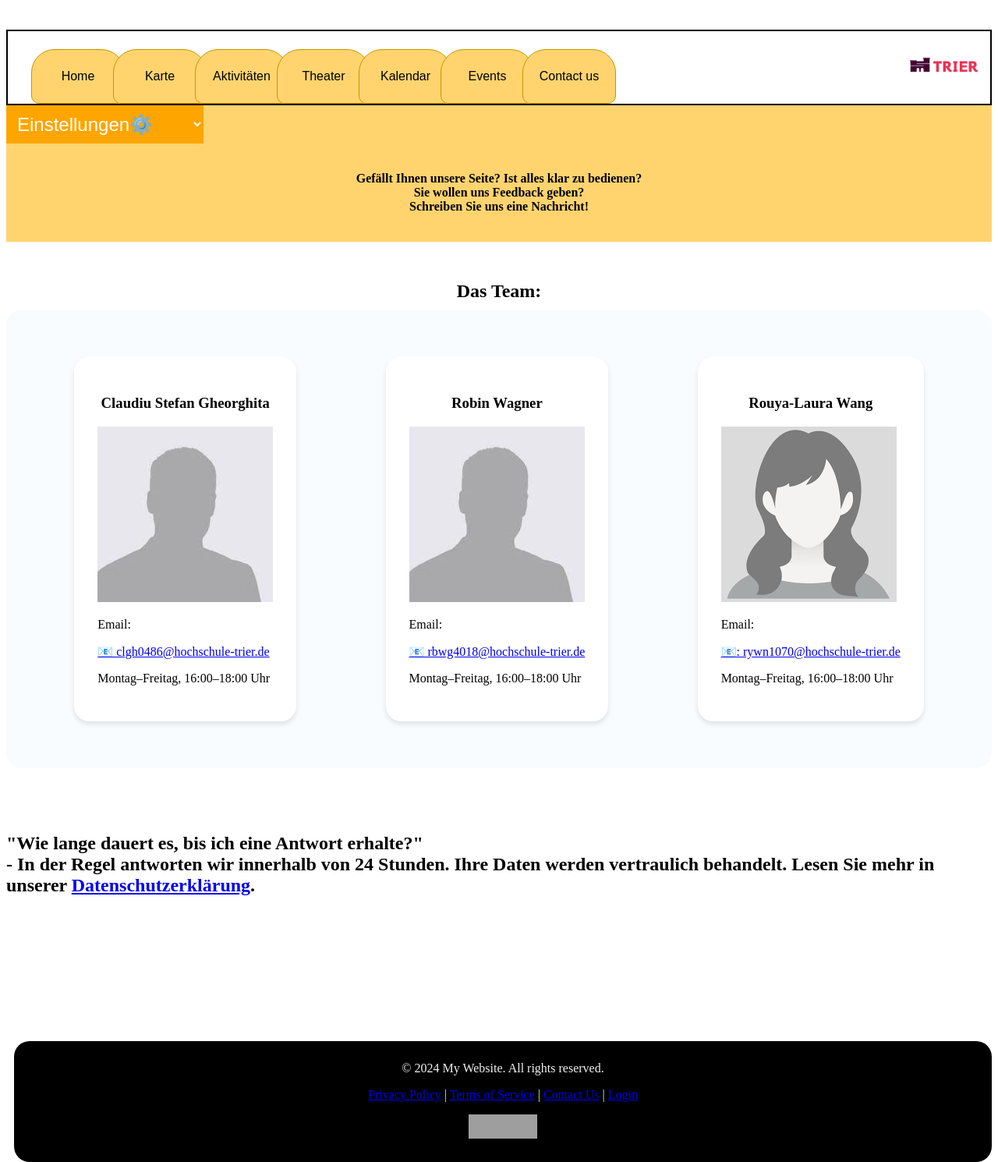
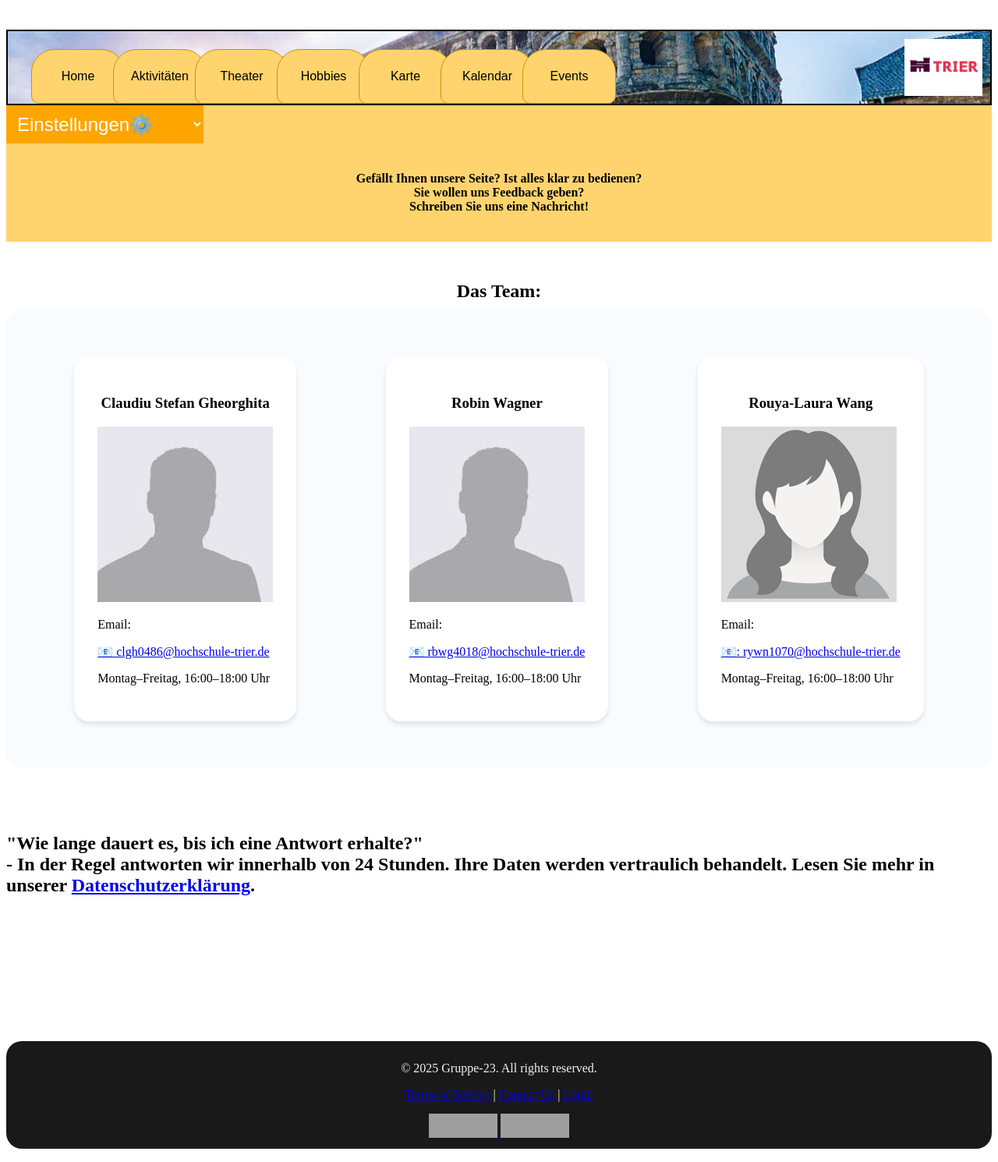
Before and after one commit to SteamPunk89079/Web-Tech-Gruppe-23, a PHP site: page /Pages/ContactUs.html in a window 1280 px wide. Shown: the whole page at 78% size. Run offline with PHP 8.4, Linux system fonts and the light colour scheme; grey boxes are pictures that could not be loaded.

Commit message:
footer (login page missing)

```diff
--- a/Pages/ContactUs.html
+++ b/Pages/ContactUs.html
@@ -4,22 +4,31 @@
     <meta charset="UTF-8">
     <meta name="viewport" content="width=device-width, initial-scale=1.0">
     <title>Contact us</title>
-    <link rel="stylesheet" href="../Styles/topbar.css">
 
     <link rel="stylesheet" href="../Styles/index_style.css">
+    <link rel="stylesheet" href="../Styles/topbar.css">
+    <link rel="stylesheet" href="../Styles/footer.css">
+
 </head>
 <body class="contactus_page">
 
-    <nav class="topbars">
-        <button id="Home_button" class="button">Home</button>
-        <button id="Karte_button" class="button">Karte</button>
-        <button id="Aktivitaeten_button" class="button">Aktivitäten</button>
-        <button id="Theater_button" class="button">Theater</button>
-        <button id="Kalendar_button" class="button">Kalendar</button>
-        <button id="Events_button" class="button">Events</button>
-        <button id="Contactus_button" class="button">Contact us</button>
-        <img class="topbar_img" src="../Bilder/trier-logo.jpg" alt="logo" style="text-align: right;">
-    </nav>
+    <header class="banner" >
+        <div class="topbars">
+
+            <button id="Home_button" class="button">Home</button>
+            <button id="Aktivitaeten_button" class="button">Aktivitäten</button>
+            <button id="Theater_button" class="button">Theater</button>
+            <button id="Hobbies_button" class="button">Hobbies</button>
+            <button id="Karte_button" class="button">Karte</button>
+            <button id="Kalendar_button" class="button">Kalendar</button>
+            <button id="Events_button" class="button">Events</button>
+
+
+
+            <img class="topbar_img" src="../Bilder/trier-logo.jpg" style="text-align: right;">
+        </div>
+    </header>
+
 
 
     <h4>
@@ -76,20 +85,26 @@
 
     <br><br><br>
 
+
+
     <footer>
-        <p>&copy; 2024 My Website. All rights reserved.</p>
+        <p>&copy; 2025 Gruppe-23. All rights reserved.</p>
         <nav>
-          <a href="#" class="links">Privacy Policy</a> |
-          <a href="#" class="links">Terms of Service</a> |
-          <a href="../PHP/contactus.php" class="links">Contact Us</a> |
-          <a href="../Pages/Login.html" class="links">Login</a>
-          <p>
+            <a href="#">Terms of Service</a> |
+            <a href="../Pages/ContactUs.html">Contact Us</a> |
+            <a href="../Pages/Login.html">Login</a>
+            <nav style="margin-top: 15px;">
             <a href="http://jigsaw.w3.org/css-validator/check/referer">
                 <img style="border:0;width:88px;height:31px"
                     src="http://jigsaw.w3.org/css-validator/images/vcss-blue"
                     alt="Valid CSS!" />
             </a>
-            </p>
+            <a href="http://jigsaw.w3.org/css-validator/check/referer">
+                <img style="border:0;width:88px;height:31px"
+                    src="http://jigsaw.w3.org/css-validator/images/vcss"
+                    alt="Valid CSS!" />
+            </a>
+            </nav>
         </nav>
     </footer>
 
--- a/Pages/Karte.html
+++ b/Pages/Karte.html
@@ -7,6 +7,7 @@
 
     <link rel="stylesheet" href="../Styles/index_style.css">
     <link rel="stylesheet" href="../Styles/topbar.css">
+    <link rel="stylesheet" href="../Styles/footer.css">
 
     <script src="../Scripts/Utilities/navigation_script.js"></script>
     <script src="../Scripts/Karte.Js" defer></script>
--- a/Styles/footer.css
+++ b/Styles/footer.css
@@ -0,0 +1,11 @@
+footer {
+    background-color: rgba(0, 0, 0, 0.90); /* Slightly transparent black */
+    color: #f1f1f1;
+    text-align: center;
+    padding: 10px;
+    width: auto;
+    bottom: 0;
+    margin-top: 50px;
+    border-radius: 20px;
+    margin-top: 50px;
+}
--- a/Styles/index_style.css
+++ b/Styles/index_style.css
@@ -7,12 +7,10 @@
     width: 70%;
     margin-left: 15%;
 }
-
 .left,
 .right {
   width: 100%;
 }
-
 .middle {
     width: 1500px;
     display: grid;
@@ -20,7 +18,6 @@
     gap: 30px;
     width: 100%;
 }
-
 .karte_page{
     background-color:rgb(255, 212, 111);
 }
@@ -31,8 +28,6 @@
     border-radius: 20px;
     width: 350px;
 }
-
-
 .container {
     display: grid;
     grid-template-columns: repeat(3, 1fr);
@@ -51,17 +46,6 @@
     margin-right: 10px;
 }
 
-footer {
-    background-color: #333;
-    color: #f1f1f1;
-    text-align: center;
-    padding: 10px;
-    width: auto;
-    bottom: 0;
-    border-radius: 20px;
-    margin-left: 10px;
-    margin-top: 50px;
-}
 
 .individuelle_location{
     background-color: violet;
@@ -246,15 +230,7 @@
 .theater_page .arrow:hover {
     background-color: orange;
 }
-footer {
-  background-color: black;
-  color: #f1f1f1;
-  text-align: center;
-  padding: 10px;
-  width: auto;
-  bottom: 0;
-  margin-top: 50px;
-}
+
 /*------------------THEATER-PAGE------------------------*/
 /*------------------QUERY-MAKER-PAGE------------------------*/
 .query_maker .container{
@@ -393,7 +369,6 @@
 }
 /*------------------CONTACT-US--------------------------*/
 /*------------------------AKTIVITATEN-PAGE------------------------*/
-
 body.aktivitaten_page{background-image: url("../Bilder/Trier-Stadt.jpg");
     background-repeat: no-repeat;
     background-position: center;}
@@ -507,7 +482,7 @@
     text-align: center;
     background-color: rgb(255, 212, 111);
 
-    overflow-y: scroll; /* Adds a vertical scrollbar */
-    overflow-x: hidden; /* Prevents horizontal scrolling */
+    overflow-y: scroll;
+    overflow-x: hidden;
 }
 /*-------------------UPCOMING-EVENTS----------------------*/
```
Also changed, not shown: Pages/Aktivitäten.html (+21 -6 lines), Pages/Events.html (+21 -1 lines), Pages/Hobbies.html (+19 -6 lines), Pages/Index.html (+7 -8 lines), Pages/Kalendar.html (+18 -6 lines), Pages/Login.html (+26 -2 lines), Pages/Theater.html (+21 -11 lines).
